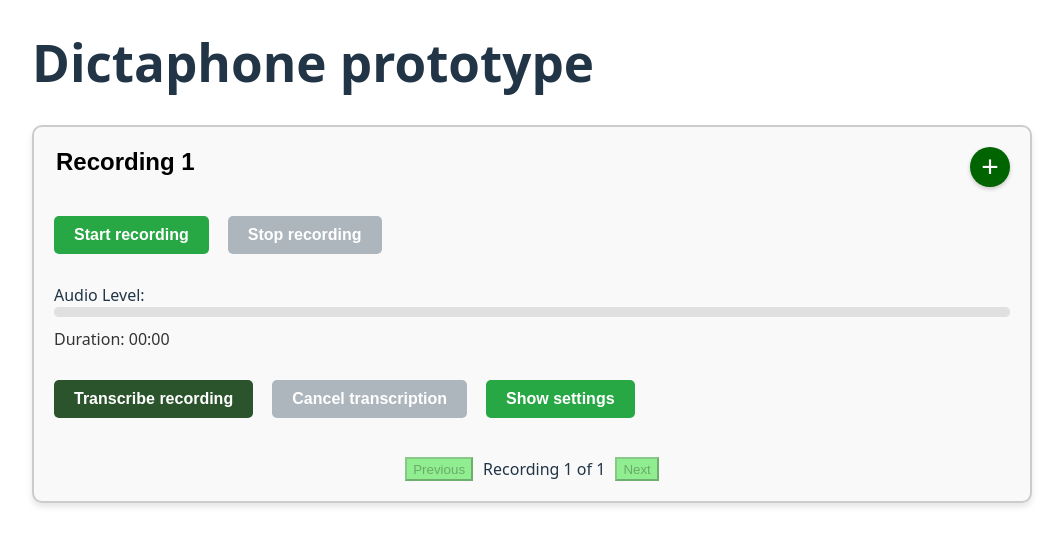
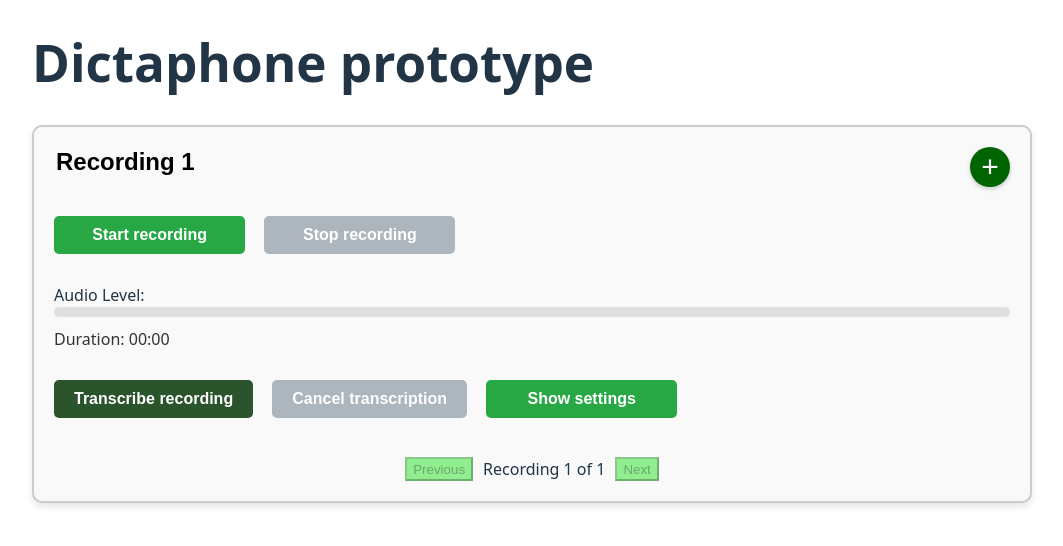
Before and after one commit to aau-claaudia/dictaphone, a React (Vite) app in the folder frontend/: page / in a window 1280 px wide. Shown: the top 546 px of the page, without its empty margins (108-1171 px from the left). Built offline with nearby package versions, Linux system fonts and the light colour scheme; no server answers; what extendable-media-recorder, extendable-media-recorder-wav-encoder would draw is missing.

Commit message:
Fixed UI feedback when verifying recording.

```diff
--- a/frontend/src/App.jsx
+++ b/frontend/src/App.jsx
@@ -19,8 +19,6 @@ const App = () => {
     const [language, setLanguage] = useState(getInitialString("language", "auto"))
     const [recording, setRecording] = useState(false);
     const chunkIndexRef = useRef(0);
-    const [finalizing, setFinalizing] = useState(false);
-    const finalizingRef = useRef(finalizing);
     const recordingRef = useRef(recording);
     const mediaRecorderRef = useRef(null);
     const mediaStreamRef = useRef(null);
@@ -31,6 +29,7 @@ const App = () => {
             title: "Recording 1",
             recordingId: null,
             isRecording: false,
+            isInitiating: false,
             audioLevel: 0,
             duration: 0,
             animationFrameId: null,
@@ -38,6 +37,7 @@ const App = () => {
             audioUrl: null,
             audioPath: null,
             size: null,
+            finalizing: false,
             finalization_status: null,
             transcribing: false,
             transcriptionStartTime: null,
@@ -50,8 +50,6 @@ const App = () => {
     const currentSectionRef = useRef(currentSection);
     const [socket, setSocket] = useState(null);
     const socketRef = useRef(null);
-    const [initiateRecordingFlag, setInitiateRecordingFlag] = useState(false);
-    const [recordingId, setRecordingId] = useState(null);
     const chunkInventoryRef = useRef(new Map());
     const [error, setError] = useState(null);
 
@@ -75,11 +73,6 @@ const App = () => {
             }
         };
     }, []);
-
-    // Keep the ref updated with the latest finalizing value
-    useEffect(() => {
-        finalizingRef.current = finalizing;
-    }, [finalizing]);
 
     useEffect(() => {
         recordingRef.current = recording;
@@ -139,6 +132,7 @@ const App = () => {
                                     title: item.title,
                                     recordingId: item.recording_id,
                                     isRecording: false,
+                                    isInitiating: false,
                                     audioLevel: 0,
                                     duration: 0,
                                     animationFrameId: null,
@@ -146,6 +140,7 @@ const App = () => {
                                     audioUrl: "http://localhost:8001" + item.recording_file_path,
                                     audioPath: null,
                                     size: null,
+                                    finalizing: false,
                                     finalization_status: item.status,
                                     transcribing: false,
                                     transcriptionStartTime: null,
@@ -164,7 +159,6 @@ const App = () => {
                         // handle start recording acknowledgment
                         if (data.recording_id) {
                             let updatedRecordingId = data.recording_id;
-                            setRecordingId(updatedRecordingId);
                             await startRecording(currentSectionRef.current, updatedRecordingId);
                         } else {
                             console.debug("No recording id returned.");
@@ -206,14 +200,12 @@ const App = () => {
                                 console.debug("Updating section with recording ID:", data.recording_id);
                                 section.audioUrl = "http://localhost:8001" + data.path;
                                 section.finalization_status = data.completion_status;
-                                section.size = data.size
+                                section.size = data.size;
+                                section.finalizing = false;
                             }
                         })
                         setSections(updatedSections);
 
-                        // update state to allow new recording
-                        setRecordingId(null);
-                        setFinalizing(false);
                         // reset the chunk inventory Map
                         // console.debug("Chunk inventory size before clearing:", chunkInventoryRef.current.size);
                         chunkInventoryRef.current.clear();
@@ -399,6 +391,7 @@ const App = () => {
                     title: `Recording ${prevSections.length + 1}`,
                     recordingId: null,
                     isRecording: false,
+                    isInitiating: false,
                     audioLevel: 0,
                     duration: 0,
                     animationFrameId: null,
@@ -406,6 +399,7 @@ const App = () => {
                     audioUrl: null,
                     audioPath: null,
                     size: null,
+                    finalizing: false,
                     finalization_status: null,
                     transcribing: false,
                     transcriptionStartTime: null,
@@ -428,8 +422,10 @@ const App = () => {
         inputElement.style.width = `${Math.max(inputElement.value.length * 0.6, 10)}em`;
     };
 
-    const initiateRecording = () => {
-        setInitiateRecordingFlag(true);
+    const initiateRecording = (index) => {
+        const updatedSections = [...sectionsRef.current];
+        updatedSections[index].isInitiating = true;
+        setSections(updatedSections);
         sendControlMessage("start_recording", sections[currentSection].title);
     }
 
@@ -483,6 +479,7 @@ const App = () => {
         updatedSections[index].startTime = Date.now(); // Record the start time
         // Lock the title so that the file name can be used for file processing with backend
         updatedSections[index].titleLocked = true;
+        updatedSections[index].isInitiating = false;
         setSections(updatedSections);
 
         // Request access to the microphone
@@ -501,7 +498,6 @@ const App = () => {
         analyserRef.current = analyserInstance;
         const mediaRecorderInstance = new MediaRecorder(streamInstance,{ mimeType: 'audio/wav' });
         mediaRecorderRef.current = mediaRecorderInstance;
-        setInitiateRecordingFlag(false);
         setRecording(true);
 
         chunkIndexRef.current = 0; // Reset chunk index for new recording
@@ -560,9 +556,9 @@ const App = () => {
         const updatedSections = [...sectionsRef.current];
         updatedSections[index].isRecording = false;
         updatedSections[index].audioLevel = 0;
+        updatedSections[index].finalizing = true;
         setSections(updatedSections);
         setRecording(false);
-        setFinalizing(true);
         if (updatedSections[index].animationFrameId) {
             console.debug("Stopping the animation frame...");
             cancelAnimationFrame(updatedSections[index].animationFrameId);
@@ -580,7 +576,6 @@ const App = () => {
 
     const stopRecordingOnDisconnect = () => {
         setRecording(false);
-        setFinalizing(false);
         // clear the chunk inventory data
         chunkInventoryRef.current.clear();
         // update all sections
@@ -664,12 +659,12 @@ const App = () => {
                     </div>
                     <div className="recording-content">
                         <button className="transcribe-button" onClick={() => initiateRecording(currentSection)}
-                                disabled={recording || sections[currentSection].audioUrl || initiateRecordingFlag}>
-                            {recording ? (initiateRecordingFlag ? 'Initiating' : 'Recording') : 'Start recording'}
+                                disabled={recording || sections[currentSection].audioUrl || sections[currentSection].isInitiating || sections[currentSection].finalizing}>
+                            {recording ? (sections[currentSection].isInitiating ? 'Initiating' : 'Recording') : 'Start recording'}
                         </button>
                         <button className="transcribe-stop-button" onClick={() => stopRecording(currentSection, true)}
                                 disabled={!recording}>
-                            Stop recording
+                            {sections[currentSection].finalizing ? 'Verifying recording' : 'Stop recording'}
                         </button>
                         {
                             !sections[currentSection].audioUrl && (
--- a/frontend/src/index.css
+++ b/frontend/src/index.css
@@ -149,6 +149,7 @@ h1 {
   text-decoration: none; /* Remove underline from links */
   cursor: pointer; /* Pointer cursor on hover */
   transition: background-color 0.3s ease, transform 0.3s ease; /* Smooth transitions */
+  min-width: 20%;
 }
 
 .transcribe-stop-button:hover {
@@ -191,6 +192,7 @@ h1 {
   text-decoration: none; /* Remove underline from links */
   cursor: pointer; /* Pointer cursor on hover */
   transition: background-color 0.3s ease, transform 0.3s ease; /* Smooth transitions */
+  min-width: 20%;
 }
 
 .transcribe-button:hover {
```
